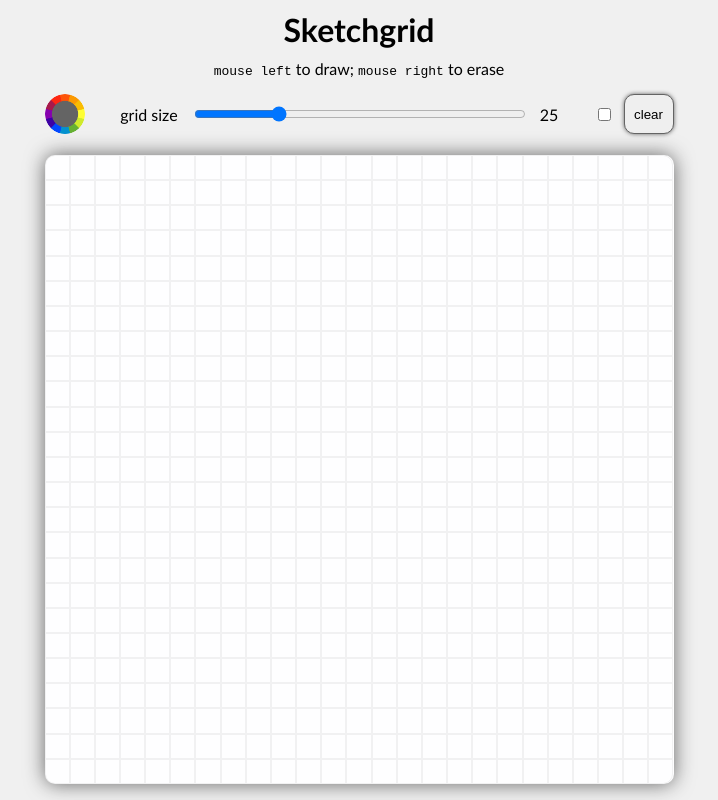
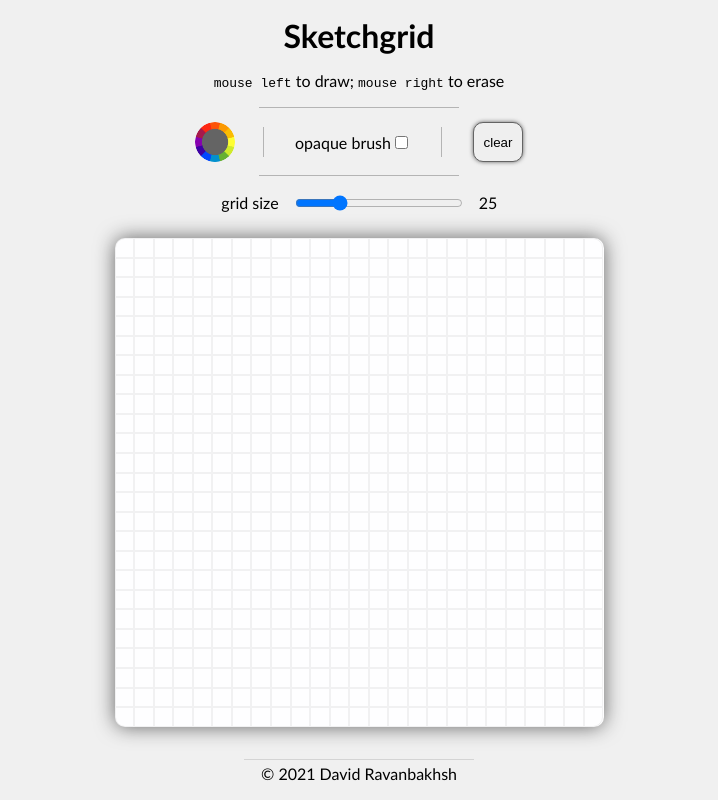
Before and after one commit to ravanbak/etch-a-sketch, a plain HTML site: page index.html in a window 1280 px wide. Shown: the whole page, without its empty margins (281-999 px from the left). Drawn offline with Linux system fonts and the light colour scheme.

Commit message:
Move main element creation into html file instead of js

```diff
--- a/index.html
+++ b/index.html
@@ -11,13 +11,39 @@
 </head>
 <body>
     <div id="header">
-
+        <div id="title">
+            <h1>Sketchgrid</h1>
+            <p><kbd>mouse left</kbd> to draw; <kbd>mouse right</kbd> to erase</p>
+        </div>
+        <div class="hseparator"></div>
+        <div id="controls1">
+            <div id="colorcontainer">
+                <img id="colorwheel" src="color-spectrum.png">
+                <div id="colorwheelbackground"></div>
+                <input id="colorinput" type="color" name="colorinput">
+            </div>
+            <div class="vseparator"></div>
+            <div id="opacitycontainer">
+                <label id="opacitylabel" for="opacityinput">opaque brush</label>
+                <input id="opacityinput" type="checkbox">
+            </div>
+            <div class="vseparator"></div>
+            <div>
+                <button id="clearbutton">clear</button>
+            </div>
+        </div>
+        <div class="hseparator"></div>
+        <div id="controls2">
+            <div id="slidercontainer">
+                <label for="gridsizeinput">grid size</label>
+                <input type="range" name="gridsizeinput" min="1" max="100">
+                <output for="gridsizeinput"></output>
+            </div>
+        </div>
     </div>
-    <div id="controls">
-
-    </div>
-    <div id="gridcontainer">
-
+    <div id="gridcontainer"></div>
+    <div id="footer">
+        <div><span>&copy</span> 2021 David Ravanbakhsh</div>
     </div>
 </body>
 </html>
--- a/script.js
+++ b/script.js
@@ -1,27 +1,30 @@
 const GRID_SIZE_DEFAULT = 25;
+const GRID_SIZE_MIN_PX = 200;
 const BUTTON_HEIGHT_PX = 33;
 const GRID_BORDER_PX = 0;
 const GRID_BORDER_COLOR = 'rgb(100, 100, 100, 1)';
 const GRID_BORDER_RADIUS = 10;
 const GRID_MARGIN_PX = 16;
+const FOOTER_MARGIN_PX = 16;
 const DEFAULT_PEN_COLOR = 'rgb(100, 100, 100)';
 const HIGHLIGHT_COLOR = 'rgb(0, 190, 255, 0.2)';
 
 let gridWidthPx = 960;
 let gridSize = GRID_SIZE_DEFAULT;
-let rangeLabel;
 let rangeOutput; // output for grid size slider
 
 let brushOpaque = false;
 
 const header = document.querySelector('#header');
-const controls = document.querySelector('#controls');
+const title = document.querySelector('#title');
+const controls1 = document.querySelector('#controls1');
+const controls2 = document.querySelector('#controls2');
 const gridContainer = document.querySelector('#gridcontainer');
+const footer = document.querySelector('#footer');
 
-let colorContainer;
 let colorWheelBackground;
 let colorImg;
-let colorPicker;
+let colorinput;
 
 let penColor = colorArrayFromRGBString(DEFAULT_PEN_COLOR);
 
@@ -35,147 +38,85 @@ function init() {
 
     // prevent context menu on right-click
     gridContainer.addEventListener('contextmenu', (e) => { e.preventDefault() });
+    //gridContainer.addEventListener('touchstart', updateCell);
+    //gridContainer.addEventListener('touchmove', updateCell);
+
+    footer.style.margin = FOOTER_MARGIN_PX + 'px';
 
     addHeaderElements();
-    addControls();
     createGrid(gridSize);
-    resizeWindow();
 
     window.onresize = resizeWindow;
+
+    resizeWindow();
 }
 
 function addHeaderElements() {
-    let h = document.createElement('h1');
-    h.textContent = 'Sketchgrid'
-    h.style.margin = '10px 0 0'; // auto 0 0';
-    header.appendChild(h);
-
-    let p = document.createElement('p');
-    p.innerHTML = "<kbd>mouse left</kbd> to draw; <kbd>mouse right</kbd> to erase";
-    p.style.padding = '0';
-    p.style.margin = '10px';
-    header.appendChild(p);
+    addControls1();
+    addControls2();
 }
 
-function addControls() {
-
+function addControls1() {
     const colorWheelSizePx = 40;
 
-    colorContainer = document.createElement('div');
-    controls.appendChild(colorContainer);
+    let colorContainer = controls1.querySelector('#colorcontainer');
+    colorContainer.style.minHeight = colorWheelSizePx + 10 + 'px';
+    colorImg = document.querySelector('#colorwheel');
 
-    colorContainer.style.id = 'colorcontainer';
-    colorContainer.style.display = 'flex';
-    colorContainer.style.alignItems = 'center';
-    colorContainer.style.minHeight = colorWheelSizePx + 10 + 'px';
-    colorImg = document.createElement('img');
-    colorContainer.appendChild(colorImg);
-
-    colorImg.setAttribute('src', 'color-spectrum.png');
     colorImg.style.width = colorWheelSizePx + 'px';
     colorImg.style.height = colorWheelSizePx + 'px';
-    colorImg.style.borderRadius = '50%';
-    colorImg.style.position = 'absolute';
-    colorImg.style.backgroundColor = 'transparent';
-    //colorImg.style.pointerEvents = 'none';
     colorImg.addEventListener('click', colorWheelClick);
 
-    colorWheelBackground = document.createElement('div');
-    colorContainer.appendChild(colorWheelBackground);
-
+    colorWheelBackground = document.querySelector('#colorwheelbackground');
     colorWheelBackground.style.width = colorWheelSizePx - 4 + 'px';
     colorWheelBackground.style.height = colorWheelSizePx - 4 + 'px';
-    colorWheelBackground.style.margin = '1px';
-    colorWheelBackground.style.borderRadius = '50%';
     colorWheelBackground.style.backgroundColor = DEFAULT_PEN_COLOR;
 
-    colorPicker = document.createElement('input');
-    colorContainer.appendChild(colorPicker);
+    colorinput = document.querySelector('#colorinput');
+    colorinput.setAttribute('value', hexFromColorArray(colorArrayFromRGBString(DEFAULT_PEN_COLOR)));
+    colorinput.style.width = colorWheelSizePx + 'px';
+    colorinput.style.height = colorWheelSizePx + 'px';
+    colorinput.addEventListener('change', changePenColor);
+    colorinput.addEventListener('input', changePenColor);
 
-    colorPicker.setAttribute('type', 'color');
-    colorPicker.setAttribute('name', 'colorpicker');
-    colorPicker.setAttribute('value', hexFromColorArray(colorArrayFromRGBString(DEFAULT_PEN_COLOR)));
-    colorPicker.style.visibility = 'hidden';
-    colorPicker.style.width = colorWheelSizePx + 'px';
-    colorPicker.style.height = colorWheelSizePx + 'px';
-    colorPicker.style.position = 'absolute';
-    colorPicker.addEventListener('change', changePenColor);
-    colorPicker.addEventListener('input', changePenColor);
+    let chkBrushOpacity = document.querySelector('#opacityinput');
+    chkBrushOpacity.addEventListener('input', (e) => brushOpaque = e.target.checked);
 
-    let rangeContainer = document.createElement('div');
-    controls.appendChild(rangeContainer);
+    b = controls1.querySelector('#clearbutton');
+    b.style.height = colorWheelSizePx + 'px'; // '40px';
+    b.style.boxShadow = '0px 0px 4px ' + GRID_BORDER_COLOR;
+    b.style.border = '1px solid ' + GRID_BORDER_COLOR;
+    b.addEventListener('click', clearGrid);
+}
 
-    rangeContainer.style.display = 'flex';
-    rangeContainer.style.flex = '1';
-    rangeContainer.style.alignItems = 'center';
-    rangeContainer.style.width = '100%';
-    rangeContainer.style.margin = '0 5%';
-
-    rangeLabel = document.createElement('label');
-    rangeContainer.appendChild(rangeLabel);
-
-    rangeLabel.setAttribute('for', 'gridsize');
-    rangeLabel.style.minWidth = '70px';
-    rangeLabel.style.textAlign = 'center';
-    rangeLabel.style.borderRadius = '10px';
-    rangeLabel.textContent = 'grid size';
-
-    let range = document.createElement('input');
-    rangeContainer.appendChild(range);
-
-    range.setAttribute('type', 'range');
-    range.setAttribute('name', 'gridsize');
-    range.setAttribute('min', '1');
-    range.setAttribute('max', '100');
+function addControls2() {
+    let range = document.querySelector('#slidercontainer input');
     range.setAttribute('value', gridSize);
-    range.style.width = '100%';
-    range.style.margin = '0 10px';
     range.addEventListener('input', moveGridSizeSlider);
     range.addEventListener('mousedown', moveGridSizeSlider);
     range.addEventListener('mouseup', changeGridSize);
     range.addEventListener('touchend', changeGridSize);
 
-    rangeOutput = document.createElement('output');
-    rangeOutput.setAttribute('for', 'gridsize');
+    rangeOutput = document.querySelector('#slidercontainer output');
     rangeOutput.textContent = gridSize;
-    rangeOutput.style.borderRadius = '50%';
-    rangeOutput.style.minWidth = '26px';
-    rangeOutput.style.textAlign = 'center';
-    rangeContainer.appendChild(rangeOutput);
-
-    let brushOpacity = document.createElement('input');
-    brushOpacity.setAttribute('type', 'checkbox');
-    brushOpacity.addEventListener('click', (e) => brushOpaque = e.target.value );
-    controls.appendChild(brushOpacity);
-
-    b = document.createElement('button');
-    b.textContent = 'clear';
-    b.style.marginLeft = '10px';
-    b.style.height = '40px';
-    b.style.width = '50px';
-    b.style.backgroundColor = '';
-    b.style.boxShadow = '0px 0px 4px ' + GRID_BORDER_COLOR; // rgba(0, 0, 30, 0.33)';
-    b.style.border = '1px solid ' + GRID_BORDER_COLOR; // rgba(48, 213, 200, 0.33)';
-    b.style.borderRadius = '10px';
-    b.addEventListener('click', clearGrid);
-    controls.appendChild(b);
-
 }
 
 function colorWheelClick(e) {
-    colorPicker.dispatchEvent(new e.constructor(e.type));
+    colorinput.dispatchEvent(new e.constructor(e.type));
 }
 
 function getCellSizePx() {
     return gridWidthPx / gridSize;
 }
 
+function getHeaderFooterTotalHeight() {
+    return header.offsetHeight + footer.offsetHeight + FOOTER_MARGIN_PX * 2; // + controls1.offsetHeight + controls2.offsetHeight;
+}
+
 function getGridSizePx() {
-    let size = Math.min(window.innerWidth,
-                        window.innerHeight - header.offsetHeight
-                                           - controls.offsetHeight);
+    let size = Math.min(window.innerWidth, window.innerHeight - getHeaderFooterTotalHeight());
 
-    return size - GRID_MARGIN_PX * 2 - GRID_BORDER_PX * 2;
+    return Math.max(GRID_SIZE_MIN_PX, size - GRID_MARGIN_PX * 2 - GRID_BORDER_PX * 2 - 1);
 }
 
 function createGrid(size) {
@@ -189,6 +130,7 @@ function createGrid(size) {
     for (let i = 0; i < size; i++) {
         for (let j = 0; j < size; j++) {
             let div = document.createElement('div');
+            div.style.id = i + j;
             div.style.width = cellSize + 'px';
             div.style.height = cellSize + 'px';
             //div.style.border = 'none';
@@ -224,11 +166,17 @@ function createGrid(size) {
 
 function resizeWindow() {
 
-    if (getGridSizePx === gridWidthPx) return;
+    if (getGridSizePx() === gridWidthPx) return;
 
     gridWidthPx = getGridSizePx();
     gridContainer.style.width = gridWidthPx + 'px';
-    controls.style.width = gridWidthPx + GRID_BORDER_PX * 2 + 'px';
+    controls1.style.width = gridWidthPx + GRID_BORDER_PX * 2 + 'px';
+    controls2.style.width = controls1.style.width;
+
+    const hseparators = document.querySelectorAll('.hseparator');
+    for (let div of hseparators) {
+        div.style.width = parseInt(gridWidthPx * 0.6) + 'px';
+    }
 
     let cellSize = getCellSizePx();
 
@@ -276,6 +224,7 @@ function updateCell(e) {
     if (e.buttons < 1 || e.buttons > 2) return;
 
     let div = e.target;
+    //console.log(e.changedTouches[0].pageX, e.changedTouches[0].pageY);
     let divColor = div.style.backgroundColor.replace(/[^\d,.]/g, '').split(',');
 
     let pen = (e.buttons === 2) ? [255, 255, 255] : penColor;
@@ -284,10 +233,10 @@ function updateCell(e) {
         divColor = pen;
     }
     else {
-        const divWeight = 3;
+        const divWeight = 2;
         const penWeight = 1;
         const totalWeight = divWeight + penWeight;
-        divColor = divColor.map((e, i) => clampColorVal(parseInt((+e * divWeight + parseInt(+pen[i] * penWeight)) / totalWeight)));
+        divColor = divColor.map((e, i) => clampColorVal(parseInt(Math.floor((+e * divWeight + parseInt(+pen[i] * penWeight))) / totalWeight)));
     }
 
     div.style.backgroundColor = `rgb(${divColor[0]}, ${divColor[1]}, ${divColor[2]}, 1)`;
@@ -305,6 +254,7 @@ function moveGridSizeSlider(e) {
     rangeOutput.style.backgroundColor = HIGHLIGHT_COLOR
     rangeOutput.style.boxShadow = '0px 0px 16px ' + HIGHLIGHT_COLOR;
 
+    let rangeLabel = document.querySelector('#slidercontainer label');
     rangeLabel.style.backgroundColor = HIGHLIGHT_COLOR
     rangeLabel.style.boxShadow = '0px 0px 16px ' + HIGHLIGHT_COLOR;
 }
@@ -313,6 +263,7 @@ function finishMovingGridSizeSlider() {
     rangeOutput.style.backgroundColor = 'transparent';
     rangeOutput.style.boxShadow = 'none';
 
+    let rangeLabel = document.querySelector('#slidercontainer label');
     rangeLabel.style.backgroundColor = 'transparent';
     rangeLabel.style.boxShadow = 'none';
 }
--- a/style.css
+++ b/style.css
@@ -2,6 +2,7 @@ body {
     display: flex;
     flex-direction: column;
     align-items: center;
+    justify-content: center;
     font-family: 'Trebuchet MS', 'Lucida Sans Unicode', 'Lucida Grande', 'Lucida Sans', Arial, sans-serif;
     background: rgb(240, 240, 240);
     margin: 0;
@@ -10,18 +11,108 @@ body {
 #header {
     display: flex;
     flex-direction: column;
+    align-items: center;
+}
+
+#title {
+    display: flex;
+    flex-direction: column;
     justify-content: center;
     align-items: center;
-    /*margin: auto;*/
 }
 
-#controls {
+#title h1 {
+    margin: 16px auto 0;
+}
+
+#title p {
+    margin: 16px auto;
+}
+
+.vseparator {
+    width: 1px;
+    height: 30px;
+    border-left: 1px inset rgb(10, 10, 10, 0.25);
+}
+
+.hseparator {
+    height: 1px;
+    min-width: 200px;
+    border-top: 1px inset rgb(10, 10, 10, 0.25);
+}
+
+#controls1, #controls2 {
     display: flex;
-    /*flex-wrap: wrap;*/
-    justify-content: space-between;
+    justify-content: center;
     align-items: center;
     min-width: 320px;
+    /*border-top: 1px inset rgb(10, 10, 10, 0.25);*/
+}
 
+#controls1 {
+    margin: 8px auto;
+}
+
+#controls2 {
+    margin: 16px 0 10px;
+}
+
+#colorcontainer {
+    display: flex;
+    align-items: center;
+    margin: auto 30px;
+}
+
+#colorwheel {
+    border-radius: 50%;
+    position: absolute;
+    background: transparent;
+}
+
+#colorwheelbackground {
+    margin: 1px;
+    border-radius: 50%;
+}
+
+#colorinput {
+    visibility: hidden;
+    position: absolute;
+}
+
+#opacitycontainer {
+    display: flex;
+    justify-content: center;
+    align-items: center;
+    margin: auto 30px;
+}
+
+#clearbutton {
+    width: 50px;
+    border-radius: 10px;
+    margin: auto 30px;
+}
+
+#slidercontainer {
+    display: flex;
+    align-items: center;
+    width: 90%;
+}
+
+#slidercontainer label {
+    min-width: 70px;
+    text-align: center;
+    border-radius: 10px;
+}
+
+#slidercontainer input {
+    width: 100%;
+    margin: 0 10px;
+}
+
+#slidercontainer output {
+    border-radius: 50%;
+    min-width: 30px;
+    text-align: center;
 }
 
 #gridcontainer {
@@ -29,11 +120,18 @@ body {
     flex-wrap: wrap;
     justify-content: center;
     align-items: center;
-    /*margin: auto;*/
-    /*box-sizing: border-box;*/
+    min-width: 200px;
+    min-height: 200px;
     background: rgb(254, 254, 255);
 }
 
+#footer {
+    display: flex;
+    justify-content: center;
+    width: 230px;
+    padding-top: 4px;
+    border-top: 1px solid rgb(100, 100, 100, 0.2);
+}
 
 img:hover {
     box-shadow: 0px 0px 16px rgb(0, 0, 0, 0.5);
@@ -50,9 +148,3 @@ button:hover {
     background: rgb(255, 0, 0);
     box-shadow: 0px 0px 20px rgb(0, 0, 0);
 }
-
-/*
-.cell:hover {
-    background-color: orangered;
-}
-*/
```
